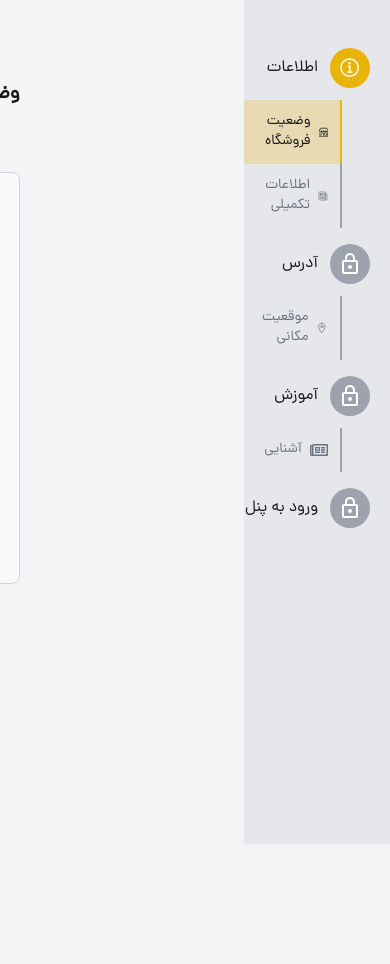
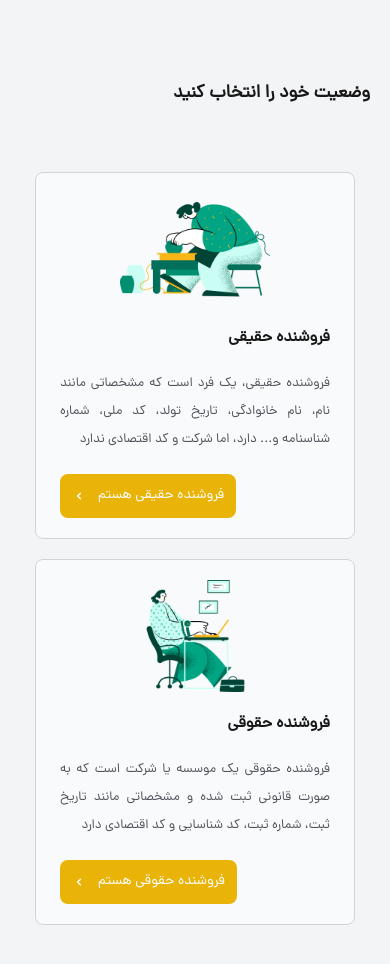
Before and after one commit to milad1385/tool-shop, a Next.js app: page /seller-introduction/register in a window 390 px wide. Shown: the top 964 px of the page. Before the commit the page ends 844 px from the top, so only its background shows below. Built offline with nearby package versions, Linux system fonts and the light colour scheme.

Commit message:
add resposive design in seller register page

```diff
--- a/src/components/templates/seller-introduction/RegisterTitle.tsx
+++ b/src/components/templates/seller-introduction/RegisterTitle.tsx
@@ -8,8 +8,8 @@ function RegisterTitle({
   step?: number;
 }) {
   return (
-    <div>
-      <h1 className="font-bold text-xl">{content}</h1>
+    <div className="px-5 md:px-0">
+      <h1 className="font-bold text-lg md:text-xl">{content}</h1>
     </div>
   );
 }
--- a/src/components/templates/seller-introduction/SellerStatus.tsx
+++ b/src/components/templates/seller-introduction/SellerStatus.tsx
@@ -1,20 +1,18 @@
-import React from "react";
+import { sellerStatusBoxes } from "@/constants/data";
 import RegisterTitle from "./RegisterTitle";
-import Image from "next/image";
-import { HiChevronLeft } from "react-icons/hi";
+import SellerRegisterContainer from "./SellerRegisterContainer";
 import SellerStatusBox from "./SellerStatusBox";
-import { sellerStatusBoxes } from "@/constants/data";
 
 function SellerStatus() {
   return (
-    <div className="flex-[0.8] px-56 py-20">
+    <SellerRegisterContainer>
       <RegisterTitle content="وضعیت خود را انتخاب کنید" />
-      <div className="flex items-center gap-x-5 mt-16">
+      <div className="flex flex-col md:flex-row items-center gap-5 mt-16">
         {sellerStatusBoxes.map((sellerStatusBox) => (
           <SellerStatusBox {...sellerStatusBox} key={sellerStatusBox.id} />
         ))}
       </div>
-    </div>
+    </SellerRegisterContainer>
   );
 }
 
--- a/src/components/templates/seller-introduction/SellerStatusBox.tsx
+++ b/src/components/templates/seller-introduction/SellerStatusBox.tsx
@@ -10,20 +10,20 @@ function SellerStatusBox({
   buttonText,
 }: ISellerStatus) {
   return (
-    <div className="border border-gray-300 rounded-lg px-6 py-5 bg-gray-50">
+    <div className="w-[320px] md:w-auto border border-gray-300 rounded-lg px-6 py-5 bg-gray-50">
       <Image
         alt="personal image"
         width={1920}
         height={1080}
         src={image}
-        className="w-[200px] mx-auto"
+        className="w-[150px] md:w-[200px] mx-auto"
       />
-      <h2 className="text-lg font-bold my-5">{title}</h2>
-      <p className="w-[328px] text-zinc-600 text-justify text-sm/[28px] md:text-base/[32px] mb-5">
+      <h2 className="text-base md:text-lg font-bold my-5">{title}</h2>
+      <p className="w-[270px] md:w-[328px] text-zinc-600 text-justify text-[13px]/[28px] md:text-base/[32px] mb-5">
         {description}
       </p>
       <div className="flex justify-end">
-        <button className="flex items-center gap-x-3 bg-yellow-500 py-3 px-3 text-white rounded-lg">
+        <button className="flex items-center gap-x-3 bg-yellow-500 py-3 px-3 text-white rounded-lg text-sm md:text-base">
           {buttonText} <HiChevronLeft />
         </button>
       </div>
--- a/src/components/templates/seller-introduction/Sidebar.tsx
+++ b/src/components/templates/seller-introduction/Sidebar.tsx
@@ -3,7 +3,7 @@ import SellerStepLink from "./SellerStepLink";
 
 function Sidebar() {
   return (
-    <div className="flex-[0.32] bg-gray-200 min-h-screen pr-5 py-12 space-y-4">
+    <div className="hidden md:flex-[0.32] bg-gray-200 min-h-screen pr-5 py-12 space-y-4">
       {sideBarLinks.map((link) => (
         <SellerStepLink
           key={link.id}
```
